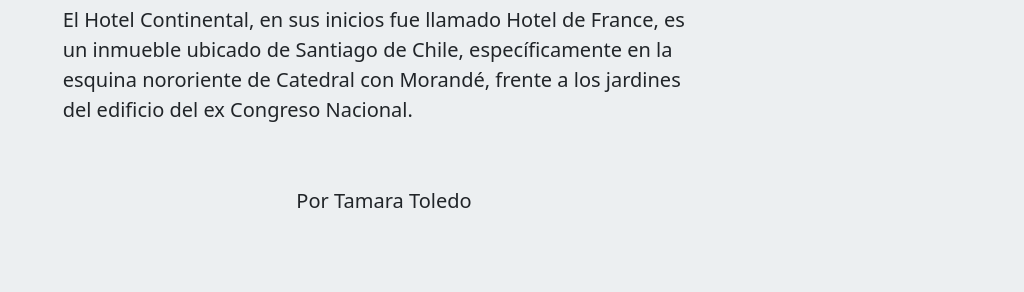
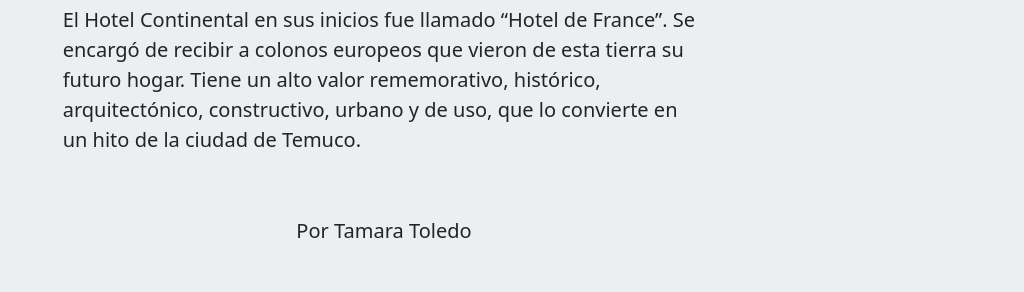
Before and after one commit to TamaraCarol/Tam, a plain HTML site: page index.html in a window 1280 px wide. Shown: the part 216-508 px from the top of the page, without its empty margins (256-1280 px from the left). Drawn offline with nearby package versions, Linux system fonts and the light colour scheme.

Commit message:
Update index.html

```diff
--- a/index.html
+++ b/index.html
@@ -24,7 +24,7 @@
             <header class="row">
                 <div class="col-11 col-md-10 mx-auto">
                     <h1 class="text-center py-5">Hotel Continental</h1>
-                    <p class="lead">El Hotel Continental, en sus inicios fue llamado Hotel de France, es un inmueble ubicado de Santiago de Chile, específicamente en la esquina nororiente de Catedral con Morandé, frente a los jardines del edificio del ex Congreso Nacional.</p>
+                    <p class="lead">El Hotel Continental en sus inicios fue llamado “Hotel de France”. Se encargó de recibir a colonos europeos que vieron de esta tierra su futuro hogar. Tiene un alto valor rememorativo, histórico, arquitectónico, constructivo, urbano y de uso, que lo convierte en un hito de la ciudad de Temuco.</p>
                     <h5 class="text-center py-5">Por Tamara Toledo</h5>
                 </div>
             </header>
```
